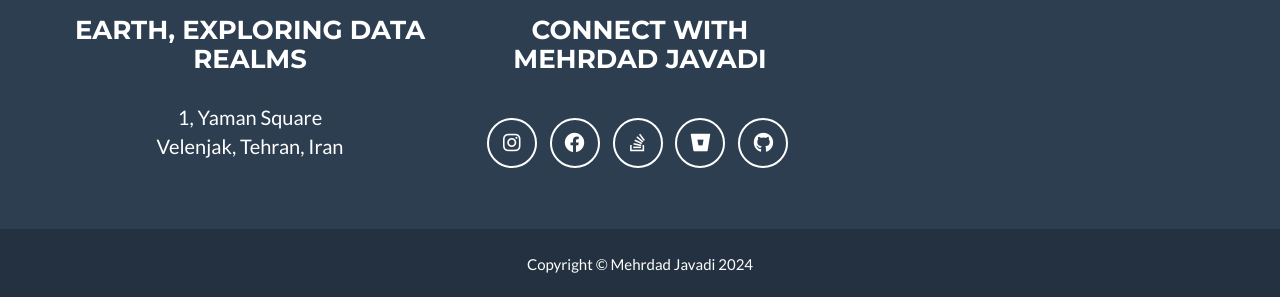
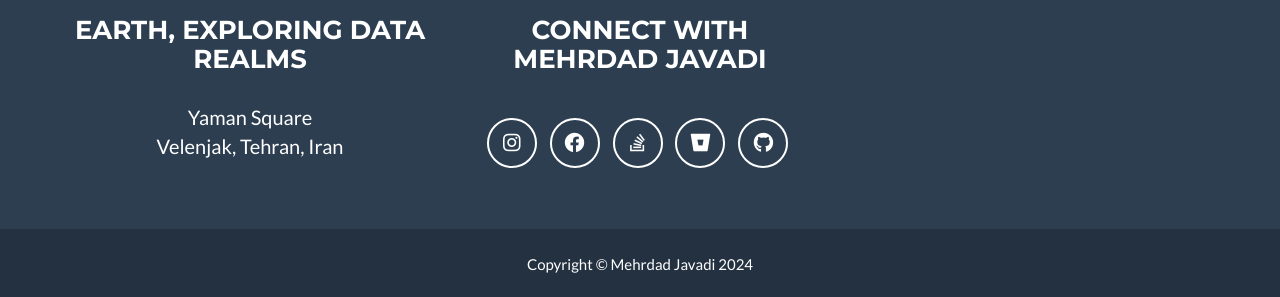
Before and after one commit to mehrdaddjavadi/mehrdaddjavadi.github.io, a Jekyll site: the page built from _posts/2014-07-18-project-1.markdown, in a window 1280 px wide and 900 px high, scrolled down 2802 px. Shown: the part 600-897 px from the top of the window. Built offline with Jekyll 4.4.1, drawn with Linux system fonts in a browser that asks for light colours.

Commit message:
Update _config.yml

```diff
--- a/_config.yml
+++ b/_config.yml
@@ -1,7 +1,7 @@
 # Site settings
 title: Javadi's Data hub
 email: mehrdaddjavadi@gmail.com
-# url: https://github.com/jeromelachaud/freelancer-theme
+# url:
 description: "Welcome to Mehrdad Javadi's Data Science Command Center! Explore data science, artificial intelligence, business intelligence, SQL analytics, big data solutions, remote sensing , GIS and more. Drive innovation and maximize business impact with cutting-edge analytics and transformative insights. Let's make data-driven decisions the cornerstone of your success journey"
 keywords: "data scientist, remote sensing, AI developer, deep learning, surveying, point cloud, flutter, graph, freelance, business intelligence"
 skills: "Data Scientist - Remote Sensing Engineer"
@@ -52,7 +52,7 @@ social:
 
 # Postal address (add as many lines as necessary)
 address:
-  - line: 1, Yaman Square
+  - line:  Yaman Square
   - line: Velenjak, Tehran, Iran
 
 # Credits content
```
